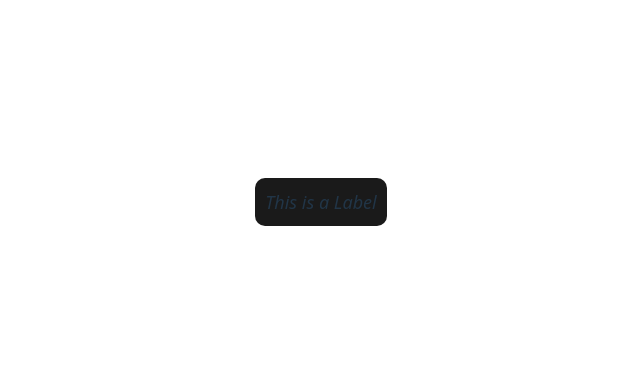
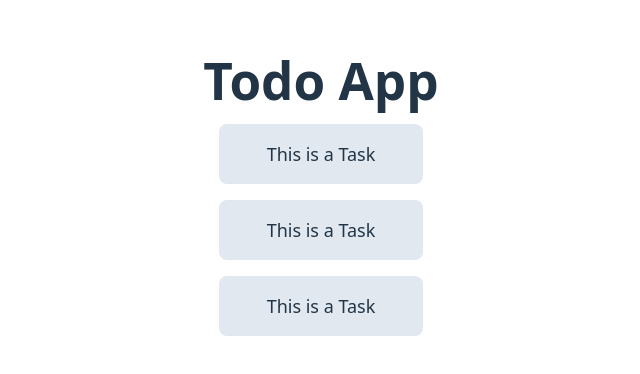
Before and after one commit to es1228/todo-app, a React (Vite) app: page / in a window 1280 px wide. Shown: the part 198-572 px from the top of the page, without its empty margins (319-959 px from the left). Built offline with nearby package versions, Linux system fonts and the light colour scheme.

Commit message:
Add header and change label to task

```diff
--- a/src/App.tsx
+++ b/src/App.tsx
@@ -1,13 +1,17 @@
 //import { useState } from 'react'
 import './App.css'
-import Label from './Label';
+import Header from './Header';
+import Task from './Task';
 
 // main app
 export default function App() {
   // components
   return (
     <>
-      <Label/>
+      <Header/>
+      <Task/>
+      <Task/>
+      <Task/>
     </>
   );
 }
--- /dev/null
+++ b/src/Header.tsx
@@ -0,0 +1,12 @@
+//import React from "react";
+
+// header component
+export default function Header() {
+    return (
+        <>
+            <div className="header">
+                <h1 className="font-bold">Todo App</h1>
+            </div>
+        </>
+    )
+}
--- a/src/Label.tsx
+++ /dev/null
@@ -1,12 +0,0 @@
-//import React from "react";
-
-// label component
-export default function Label() {
-    return (
-        <>
-            <div className="myLabel">
-                <p className="text-lg italic">This is a Label</p>
-            </div>
-        </>
-    )
-}
--- /dev/null
+++ b/src/Task.tsx
@@ -0,0 +1,12 @@
+//import React from "react";
+
+// label component
+export default function Task() {
+    return (
+        <>
+            <div className="bg-slate-200 dark:bg-stone-900 text-color:black dark:text-color: white rounded-lg p-4 m-4">
+                <p className="text-lg">This is a Task</p>
+            </div>
+        </>
+    )
+}
--- a/src/index.css
+++ b/src/index.css
@@ -68,9 +68,3 @@ button:focus-visible {
     background-color: #f9f9f9;
   }
 }
-
-.myLabel {
-  background-color: #1a1a1a;
-  border-radius: 10px;
-  padding: 10px;
-}
```
